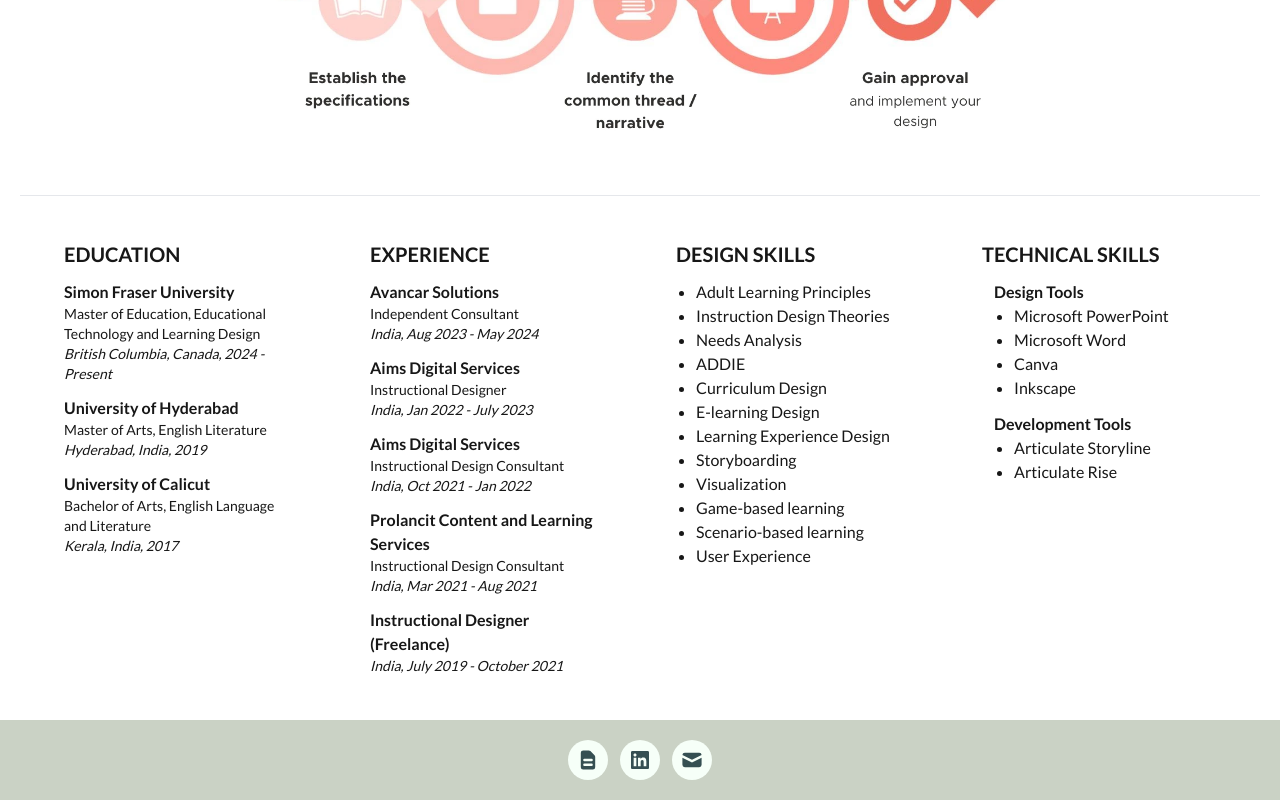
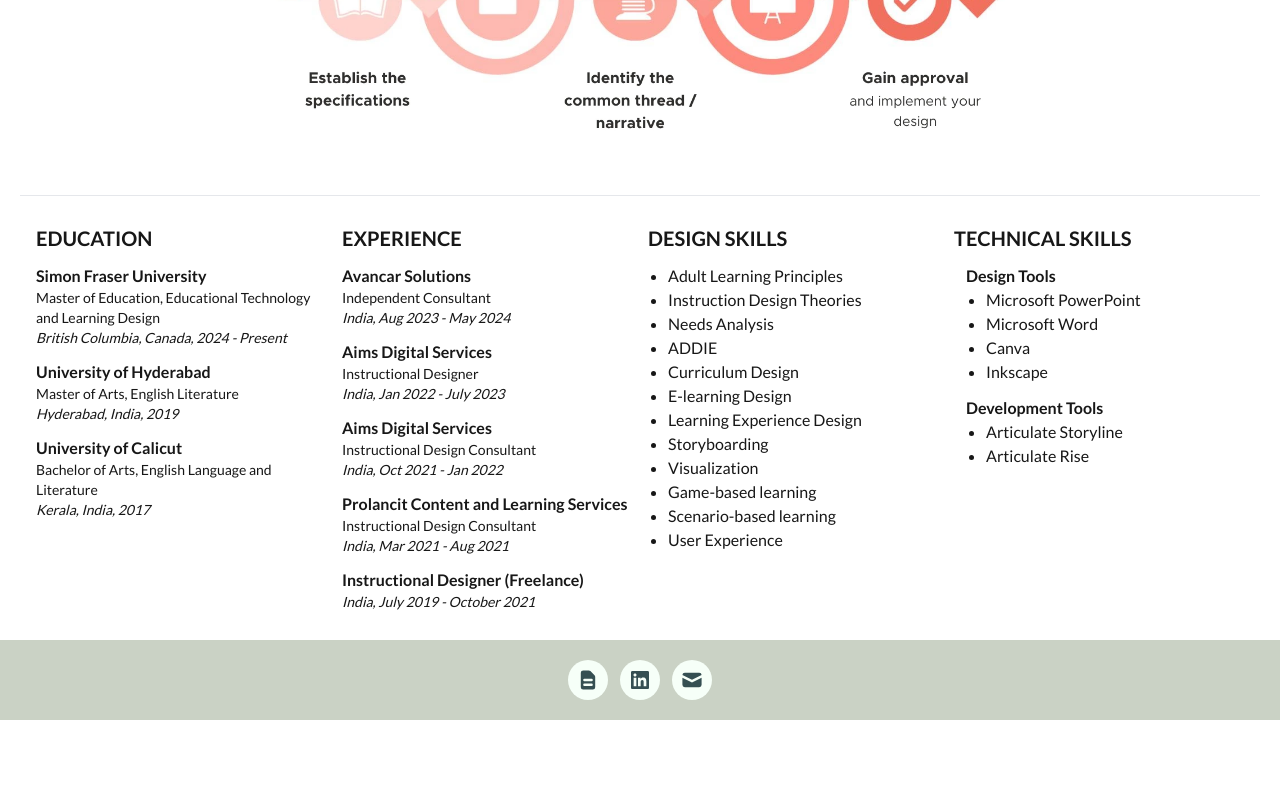
Before and after one commit to asifsyedcodes/portfolio-sona, a Next.js app: page /about in a window 1280 px wide. Shown: the part 972-1772 px from the top of the page. After the commit the page ends 1692 px from the top, so only its background shows below. Built offline with nearby package versions, Linux system fonts and the light colour scheme.

Commit message:
removed padding for skills section

```diff
--- a/src/app/(main)/about/SkillsSection/DesignSkills.tsx
+++ b/src/app/(main)/about/SkillsSection/DesignSkills.tsx
@@ -2,7 +2,7 @@ import { DESIGN_SKILLS } from "../const";
 
 export const DesignSkills = () => {
   return (
-    <div className="p-2 lg:p-4 mx-3">
+    <div>
       <p className="font-bold text-xl">DESIGN SKILLS</p>
       <div className="mt-3">
         <ul className="pl-5">
--- a/src/app/(main)/about/SkillsSection/Education.tsx
+++ b/src/app/(main)/about/SkillsSection/Education.tsx
@@ -2,7 +2,7 @@ import { EDUCATION } from "../const";
 
 export const Education = () => {
   return (
-    <div className="p-2 lg:p-4 mx-3">
+    <div>
       <p className="font-bold text-xl">EDUCATION</p>
       <div className="mt-3">
         {EDUCATION.map((edu) => (
--- a/src/app/(main)/about/SkillsSection/Experience.tsx
+++ b/src/app/(main)/about/SkillsSection/Experience.tsx
@@ -2,7 +2,7 @@ import { EXPERIENCE } from "../const"
 
 export const Experience = () => {
   return (
-    <div className="p-2 lg:p-4 mx-3">
+    <div>
       <p className="font-bold text-xl">EXPERIENCE</p>
       <div className="mt-3">
         {EXPERIENCE.map((exp) => (
--- a/src/app/(main)/about/SkillsSection/TechnicalSkills.tsx
+++ b/src/app/(main)/about/SkillsSection/TechnicalSkills.tsx
@@ -2,7 +2,7 @@ import { TECHNICAL_SKILLS } from "../const";
 
 export const TechnicalSkills = () => {
   return (
-    <div className="p-2 lg:p-4 mx-3">
+    <div>
       <p className="font-bold text-xl">TECHNICAL SKILLS</p>
       <div className="mt-3">
         {TECHNICAL_SKILLS.map((techSkill) => (
```
